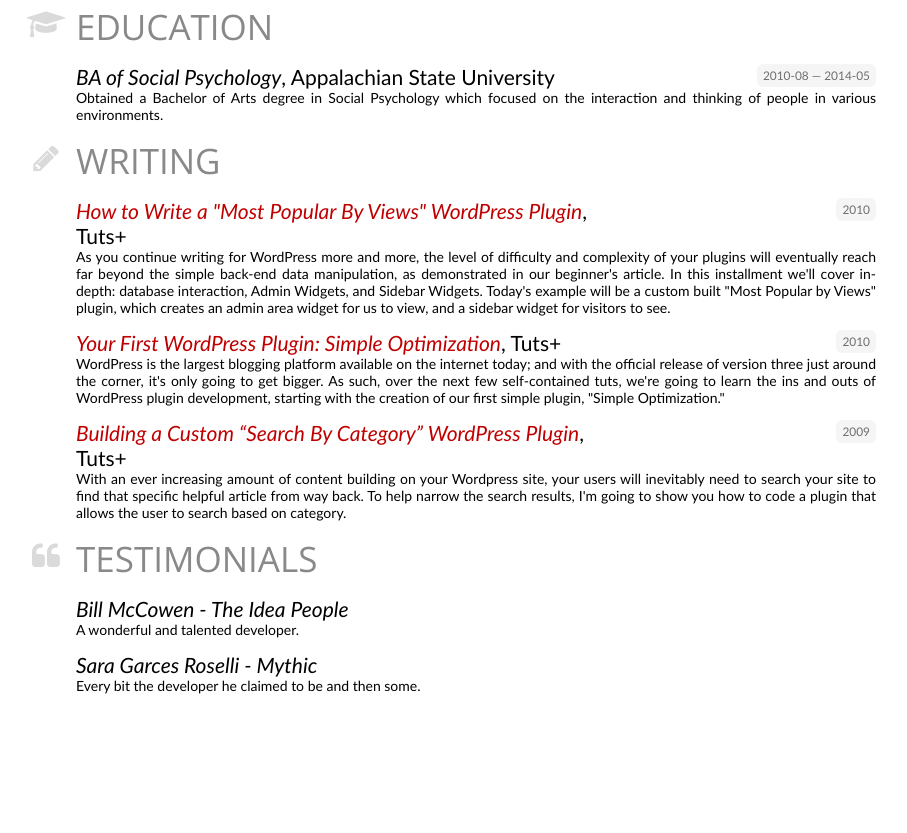
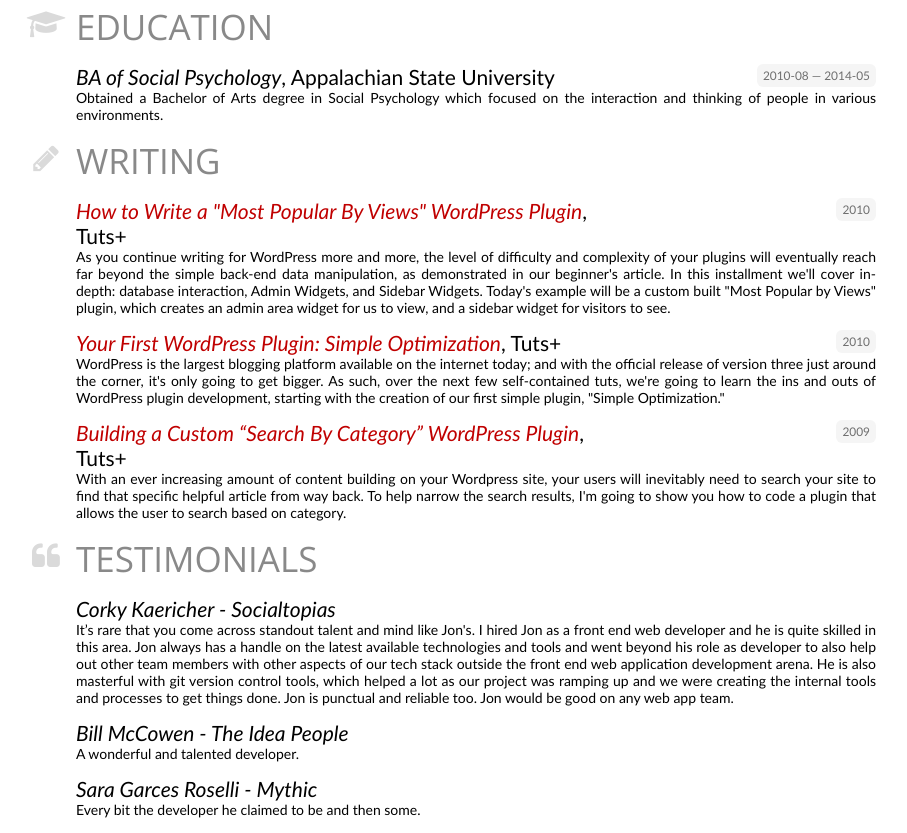
Before and after one commit to JonathanWolfe/jonathanwolfe.github.io, a website: page index.html in a window 1280 px wide. Shown: the part 1230-2063 px from the top of the page, without its empty margins (164-1071 px from the left). Before the commit the page ends 1939 px from the top, so only its background shows below. Drawn offline with nearby package versions, Linux system fonts and the light colour scheme.

Commit message:
add corky testimonial

```diff
--- a/index.html
+++ b/index.html
@@ -381,6 +381,19 @@
 
                 </header>
                 <div>
+                     <h3><em>Corky Kaericher - Socialtopias</em></h3>
+
+                    <p>It’s rare that you come across standout talent and mind like Jon&#39;s.
+                        I hired Jon as a front end web developer and he is quite skilled in this
+                        area. Jon always has a handle on the latest available technologies and
+                        tools and went beyond his role as developer to also help out other team
+                        members with other aspects of our tech stack outside the front end web
+                        application development arena. He is also masterful with git version control
+                        tools, which helped a lot as our project was ramping up and we were creating
+                        the internal tools and processes to get things done. Jon is punctual and
+                        reliable too. Jon would be good on any web app team.</p>
+                </div>
+                <div>
                      <h3><em>Bill McCowen - The Idea People</em></h3>
 
                     <p>A wonderful and talented developer.</p>
```
Also changed, not shown: resume.json (+6 -1 lines), 1 other file.
